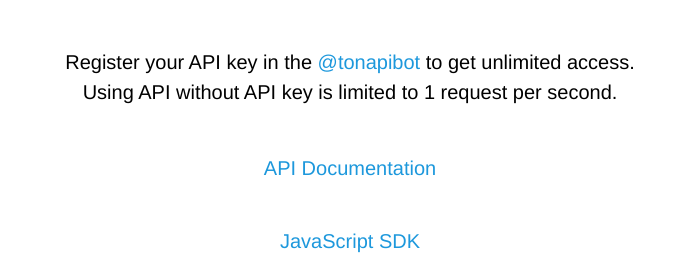
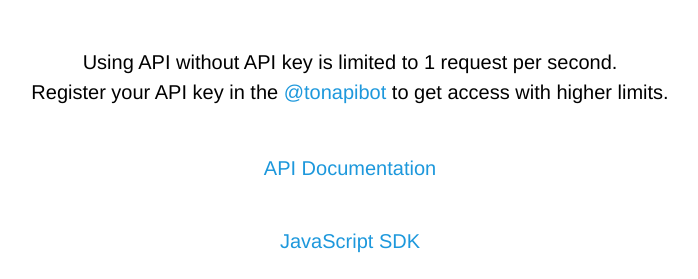
Before and after one commit to toncenter/ton-http-api, a plain HTML site: page index_page/prod/index.html in a window 1280 px wide. Shown: the part 521-800 px from the top of the page, without its empty margins (290-988 px from the left). Drawn offline with Linux system fonts and the light colour scheme.

Commit message:
Clarify index page text.

```diff
--- a/index_page/prod/index.html
+++ b/index_page/prod/index.html
@@ -71,9 +71,9 @@
 
 
     <div class="body">
-        Register your API key in the <a href="https://t.me/tonapibot" target="_blank">@tonapibot</a> to get unlimited
-        access.<br>
-        Using API without API key is limited to 1 request per second.
+        Using API without API key is limited to 1 request per second.<br>
+        Register your API key in the <a href="https://t.me/tonapibot" target="_blank">@tonapibot</a> to get access
+        with higher limits.
     </div>
 
     <div class="a">
```
Also changed, not shown: index_page/testnet/index.html (+3 -3 lines).
